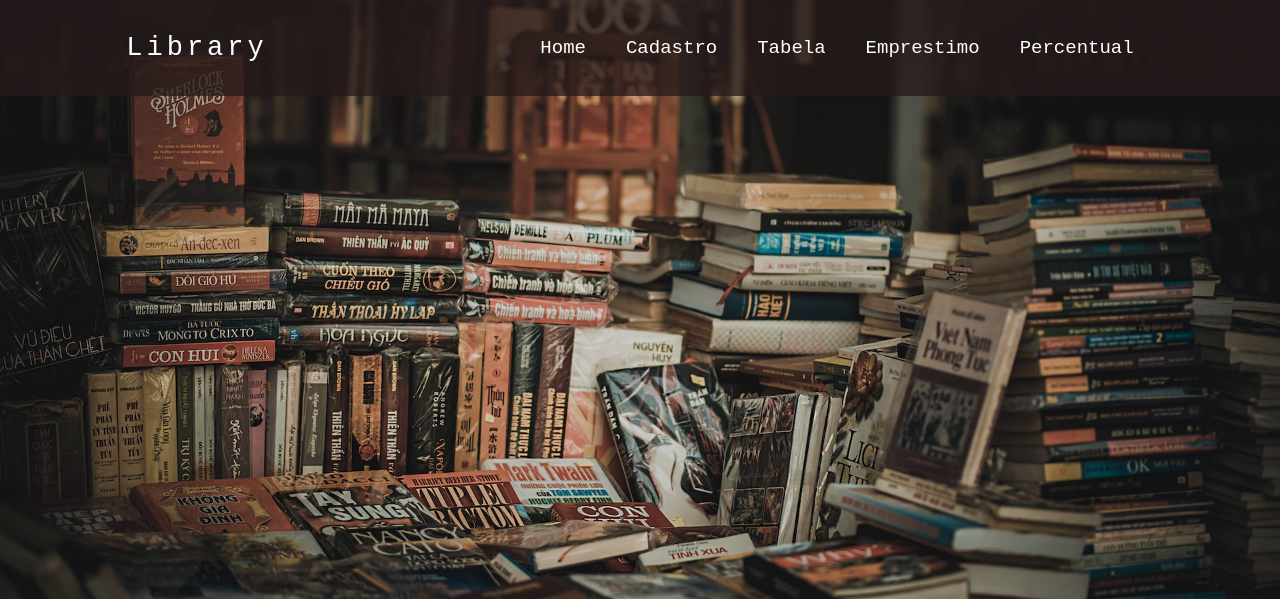
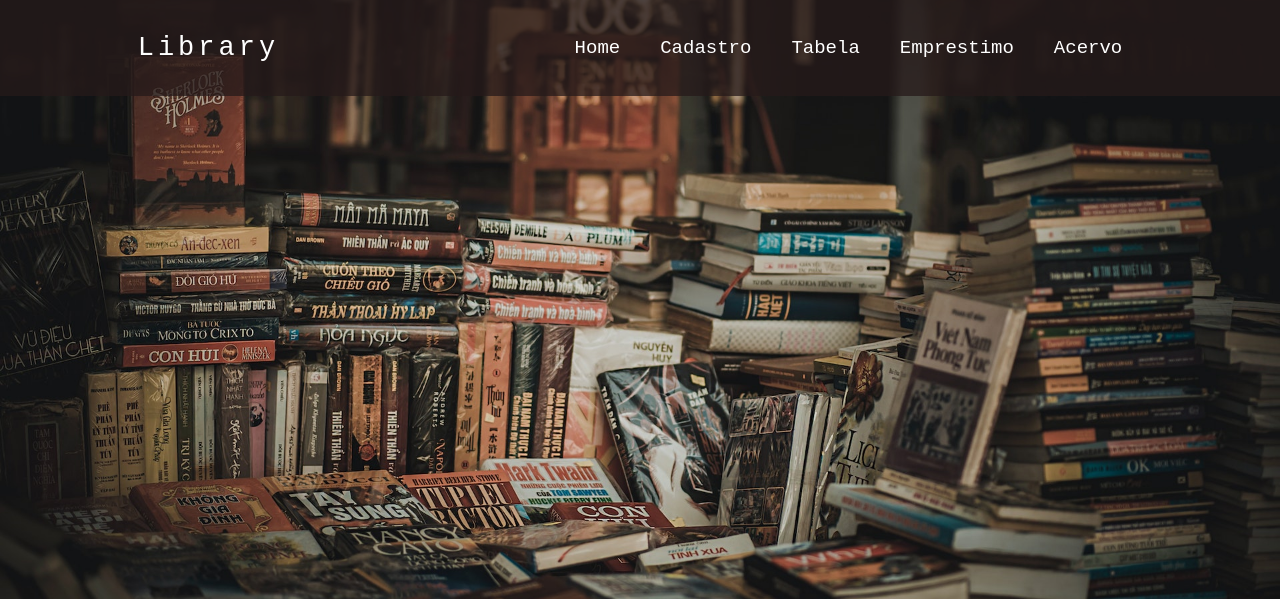
Before and after one commit to degu0/Library, a PHP site: template src/view/home/home.php in a window 1280 px wide. Shown: the top 599 px of the page. Run offline with PHP 8.4, Linux system fonts and the light colour scheme; the template is opened without the code that fills it, so the values that code supplies are empty; some libraries are stand-ins or nearby versions.

```diff
--- a/src/view/home/home.php
+++ b/src/view/home/home.php
@@ -40,7 +40,7 @@
                     </ul>
                 </li>
                 <li>
-                    <a href="">Percentual</a>
+                    <a href="">Acervo</a>
                     <ul class="dropdown">
                         <li><a href="/percentual/cadastro">Cadastro</a></li>
                         <li><a href="/percentual/tabela">Tabela</a></li>
```
